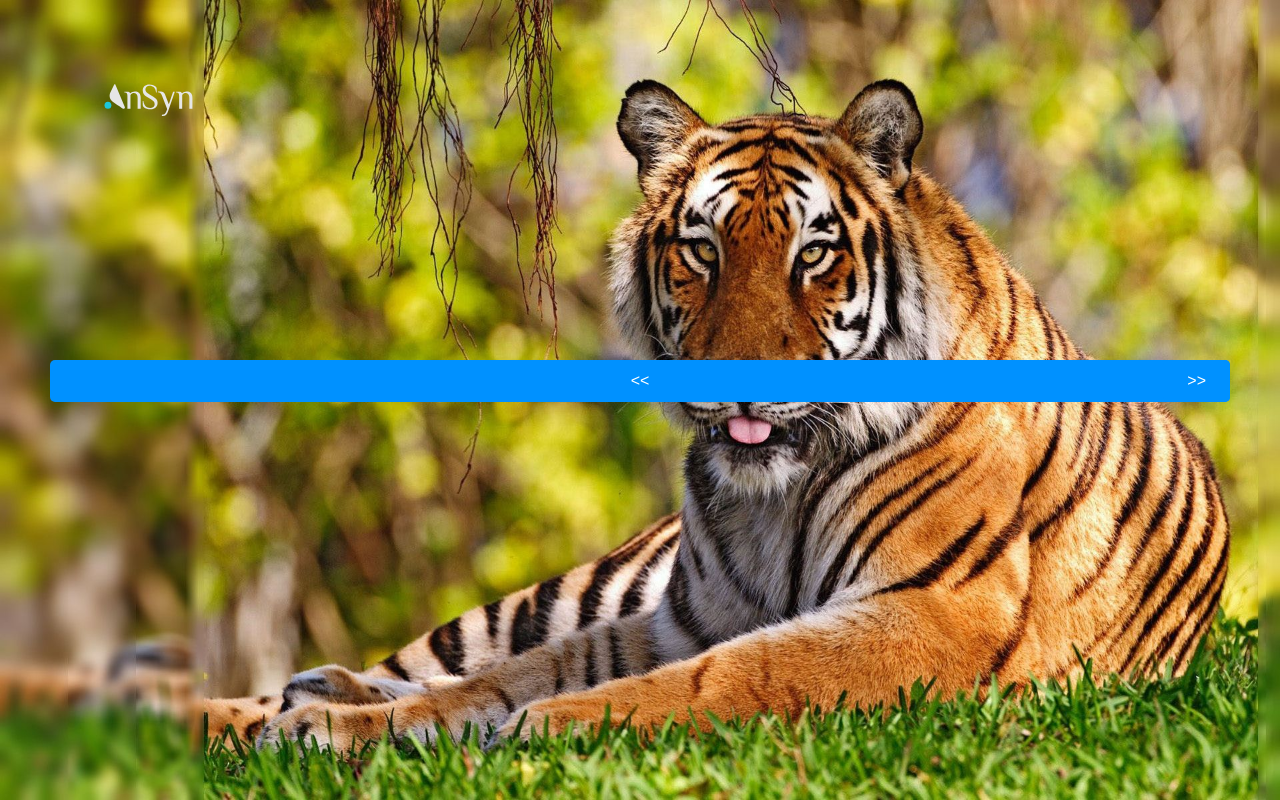
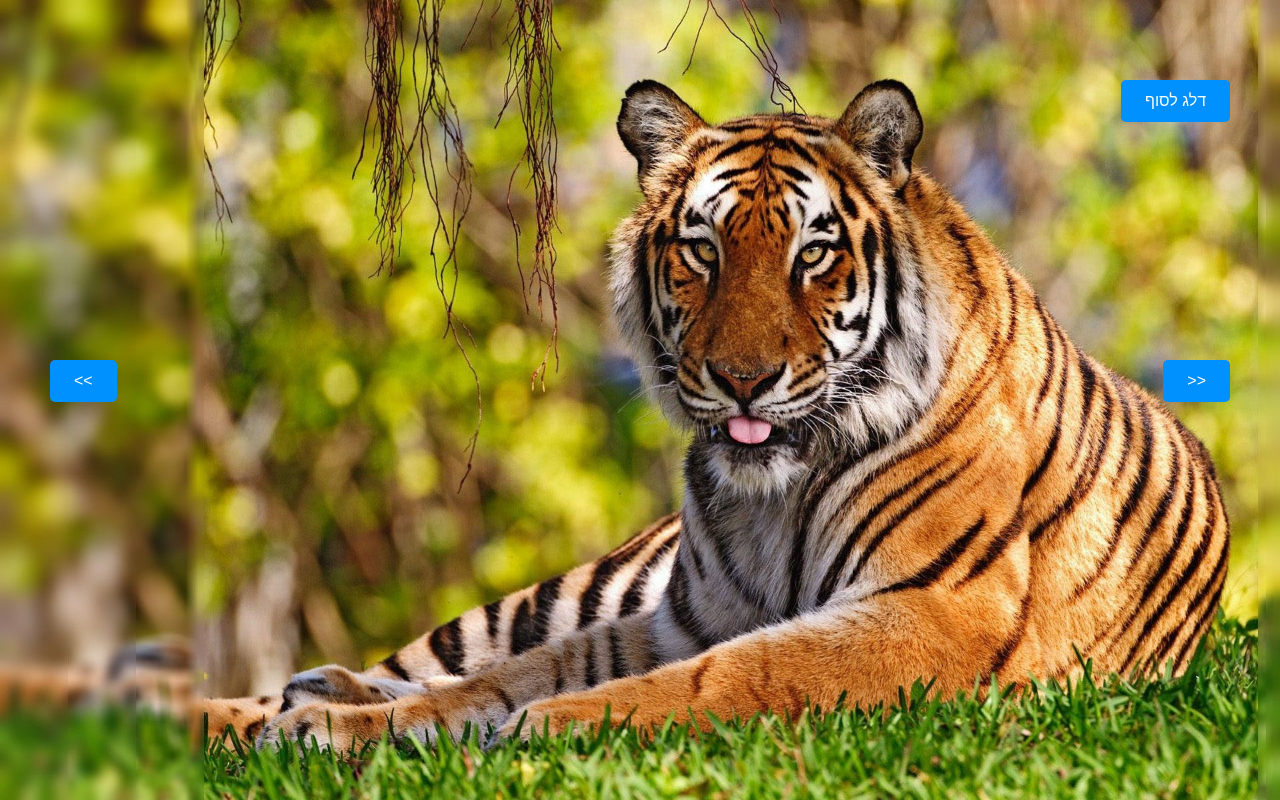
Before and after one commit to AnSyn/Ansyn-Landing-Page, an Angular app: page / in a window 1280 px wide. Built offline with nearby package versions, Linux system fonts and the light colour scheme.

Commit message:
add-skip-button

```diff
--- a/src/app/images/images.component.html
+++ b/src/app/images/images.component.html
@@ -1,5 +1,5 @@
 
-<p>
+<p *ngIf="isLastPicture()">
     <a href="http://platform.ansyn.io:81/#/">
         <img id="logo" src="..\..\assets\logo.svg">
     </a>
@@ -7,3 +7,4 @@
 <img id="presentation" src={{images[currentImage]}}>
 <button class="btn left" (click)="nextImage()"> << </button>
 <button class="btn right" (click)="previousImage()"> >> </button>
+<button *ngIf="!isLastPicture()" class="btn skip" (click)="skip()">דלג לסוף</button>
--- a/src/app/images/images.component.less
+++ b/src/app/images/images.component.less
@@ -17,9 +17,7 @@
     }
 
     .btn {
-        right: 50px;
         position: absolute;
-        top: 45%;
         background-color: #0091ff;
         color: white;
         font-size: 16px;
@@ -35,9 +33,16 @@
 
     .btn.right {
         right: 50px;
+        top: 45%;
     }
 
     .btn.left {
         left: 50px;
+        top: 45%;
+    }
+
+    .btn.skip {
+        right: 50px;
+        top: 10%;
     }
 }
--- a/src/app/images/images.component.ts
+++ b/src/app/images/images.component.ts
@@ -10,7 +10,9 @@ export class ImagesComponent implements OnInit {
   images: any[] = ["../../assets/pics/1.jpg","../../assets/pics/2.jpg","../../assets/pics/3.jpg"];
   currentImage: number = 0;
 
-  constructor() { }
+  constructor() {
+
+  }
 
   ngOnInit(): void {
 
@@ -27,4 +29,21 @@ export class ImagesComponent implements OnInit {
       this.currentImage++;
     }
   }
+
+  skip() {
+    if (this.currentImage < this.images.length - 1) {
+      this.currentImage = this.images.length - 1;
+    }
+  }
+
+  isLastPicture() {
+    if (this.currentImage === this.images.length - 1)
+    {
+      return true;
+    }
+    else {
+      return false;
+    }
+  }
+
 }
```
